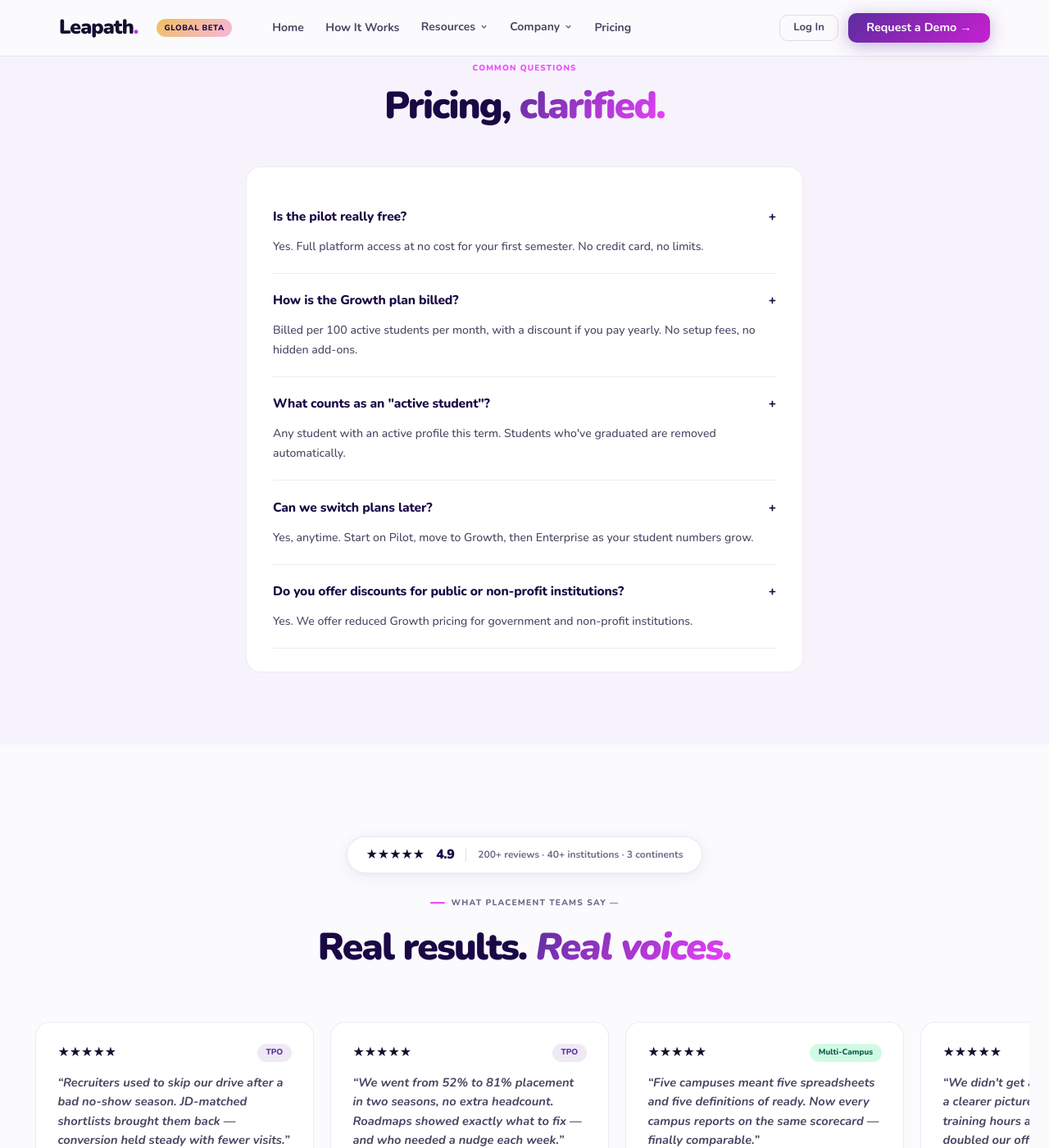
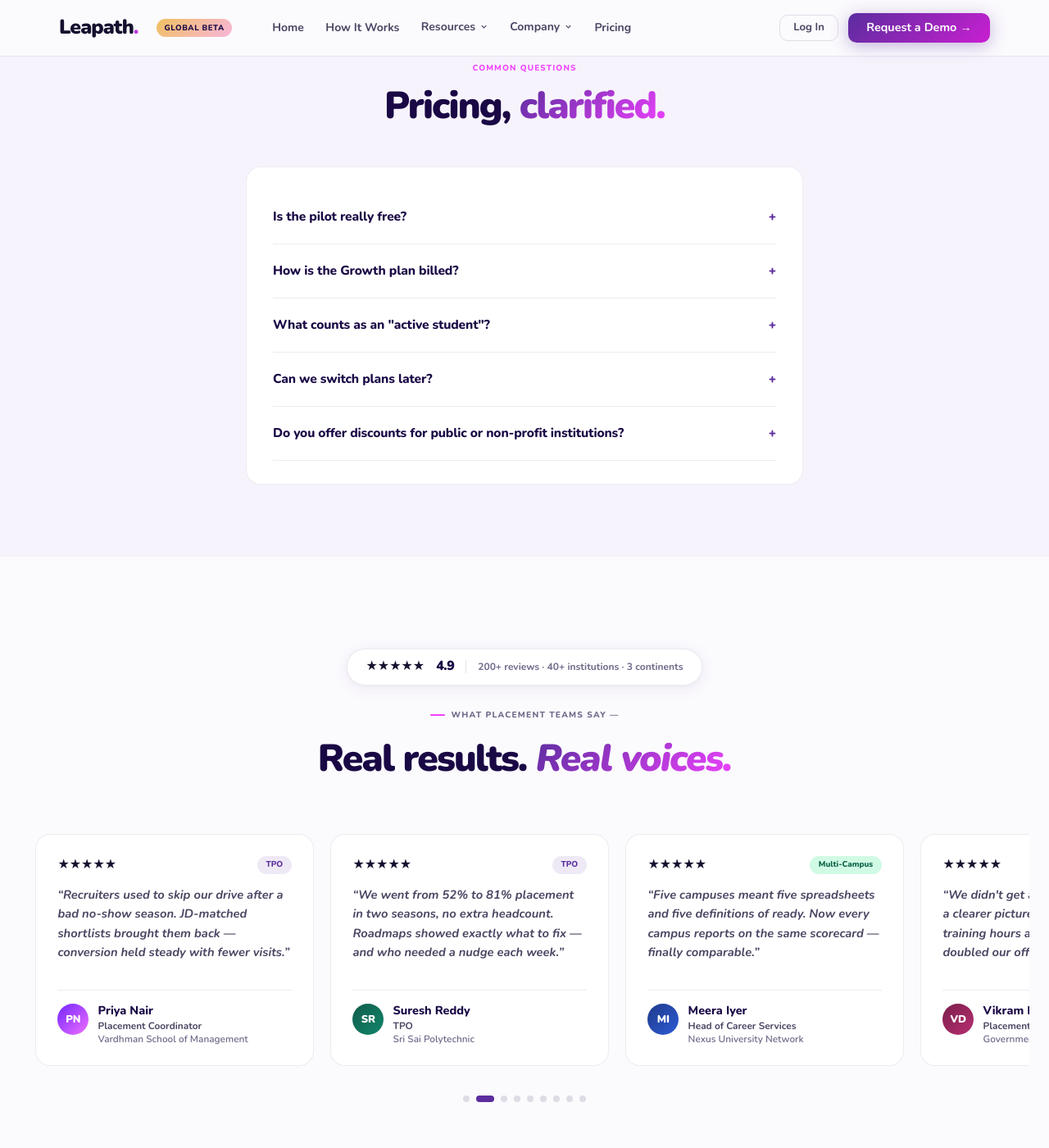
Before and after one commit to Leapath/leapath-website, a Jekyll site: the page built from pricing.md, in a window 1280 px wide and 1400 px high, scrolled down 940 px. Shown: the whole window at 82% size. Built offline with Jekyll 4.4.1, drawn with Linux system fonts in a browser that asks for light colours; part of the change alters nothing that is shown.

Commit message:
Fix non-functional FAQ accordion on contact/pricing pages
.acc-item/.acc-q/.acc-a had no JS wiring anywhere and .acc-a had no
collapsed-state CSS, so every "Common questions" answer rendered
statically expanded and the "+" icon did nothing on click.

- theme.css: .acc-a collapses via a CSS grid-rows 0fr->1fr transition
  (auto-tracks content height across reflow/resize, no JS-measured
  pixel heights needed); the "+" icon rotates to indicate open state.
- main.js: adds a real accordion controller — wraps each answer,
  toggles .is-open on click or Enter/Space, and keeps aria-expanded/
  aria-controls in sync for accessibility.

Co-Authored-By: Claude Sonnet 5 <noreply@anthropic.com>

```diff
--- a/css/v2/theme.css
+++ b/css/v2/theme.css
@@ -1013,8 +1013,14 @@ body.nav-open-lock{overflow:hidden}
 .ptag--a{background:rgba(240,192,96,.12);color:#92400E}
 /* Accordion */
 .acc-item{border-bottom:1px solid var(--bd);padding:1.25rem 0}
-.acc-q{font-size:.975rem;font-weight:800;color:var(--navy);cursor:pointer;display:flex;align-items:center;justify-content:space-between;letter-spacing:-.01em}
-.acc-a{font-size:.88rem;color:var(--txt2);line-height:1.72;padding:.75rem 0 0;font-weight:500}
+.acc-q{font-size:.975rem;font-weight:800;color:var(--navy);cursor:pointer;display:flex;align-items:center;justify-content:space-between;letter-spacing:-.01em;gap:1rem}
+.acc-q span{flex-shrink:0;transition:transform .2s var(--ease);color:var(--purple);font-weight:900}
+.acc-item.is-open .acc-q span{transform:rotate(45deg)}
+/* Collapsed by default; grid-rows 0fr→1fr auto-tracks content height across
+   reflow/resize without JS-measured pixel heights. */
+.acc-a{display:grid;grid-template-rows:0fr;opacity:0;transition:grid-template-rows .3s var(--ease),opacity .25s var(--ease),padding-top .3s var(--ease);padding-top:0}
+.acc-a__inner{overflow:hidden;min-height:0;font-size:.88rem;color:var(--txt2);line-height:1.72;font-weight:500}
+.acc-item.is-open .acc-a{grid-template-rows:1fr;opacity:1;padding-top:.75rem}
 /* Student profile card */
 .stu-card{background:var(--surf);border:1.5px solid var(--bd);border-radius:20px;padding:1.75rem;display:flex;gap:1.25rem;align-items:flex-start;transition:all .2s}
 .stu-card:hover{box-shadow:var(--sl);border-color:rgba(91,45,158,.2)}
--- a/js/v2/main.js
+++ b/js/v2/main.js
@@ -96,6 +96,41 @@
     });
   }
 
+  /* FAQ accordion ("Common questions" on contact/pricing): collapsed by
+     default, toggled open/closed on click or Enter/Space. The answer's
+     text is wrapped in an inner element so the outer .acc-a can animate
+     via a CSS grid-rows 0fr→1fr transition, which tracks content height
+     across reflow/resize without needing a JS-measured pixel height. */
+  var accCounter = 0;
+  document.querySelectorAll('.acc-item').forEach(function(item){
+    var q = item.querySelector('.acc-q');
+    var a = item.querySelector('.acc-a');
+    if(!q || !a) return;
+
+    var inner = document.createElement('div');
+    inner.className = 'acc-a__inner';
+    inner.innerHTML = a.innerHTML;
+    a.innerHTML = '';
+    a.appendChild(inner);
+
+    accCounter += 1;
+    var answerId = 'acc-a-' + accCounter;
+    a.id = answerId;
+    q.setAttribute('role', 'button');
+    q.setAttribute('tabindex', '0');
+    q.setAttribute('aria-expanded', 'false');
+    q.setAttribute('aria-controls', answerId);
+
+    function toggle(){
+      var isOpen = item.classList.toggle('is-open');
+      q.setAttribute('aria-expanded', isOpen ? 'true' : 'false');
+    }
+    q.addEventListener('click', toggle);
+    q.addEventListener('keydown', function(e){
+      if(e.key === 'Enter' || e.key === ' '){ e.preventDefault(); toggle(); }
+    });
+  });
+
   /* Scroll-reveal: fade+rise cards into view once. Headings are deliberately excluded
      so primary content is never hidden pending JS (no-JS / crawler / perf safety). */
   var revealSelector = '.feat-card,.bc,.job-card,.ben-card,.rcard,.stu-card,.team-card,'
```
